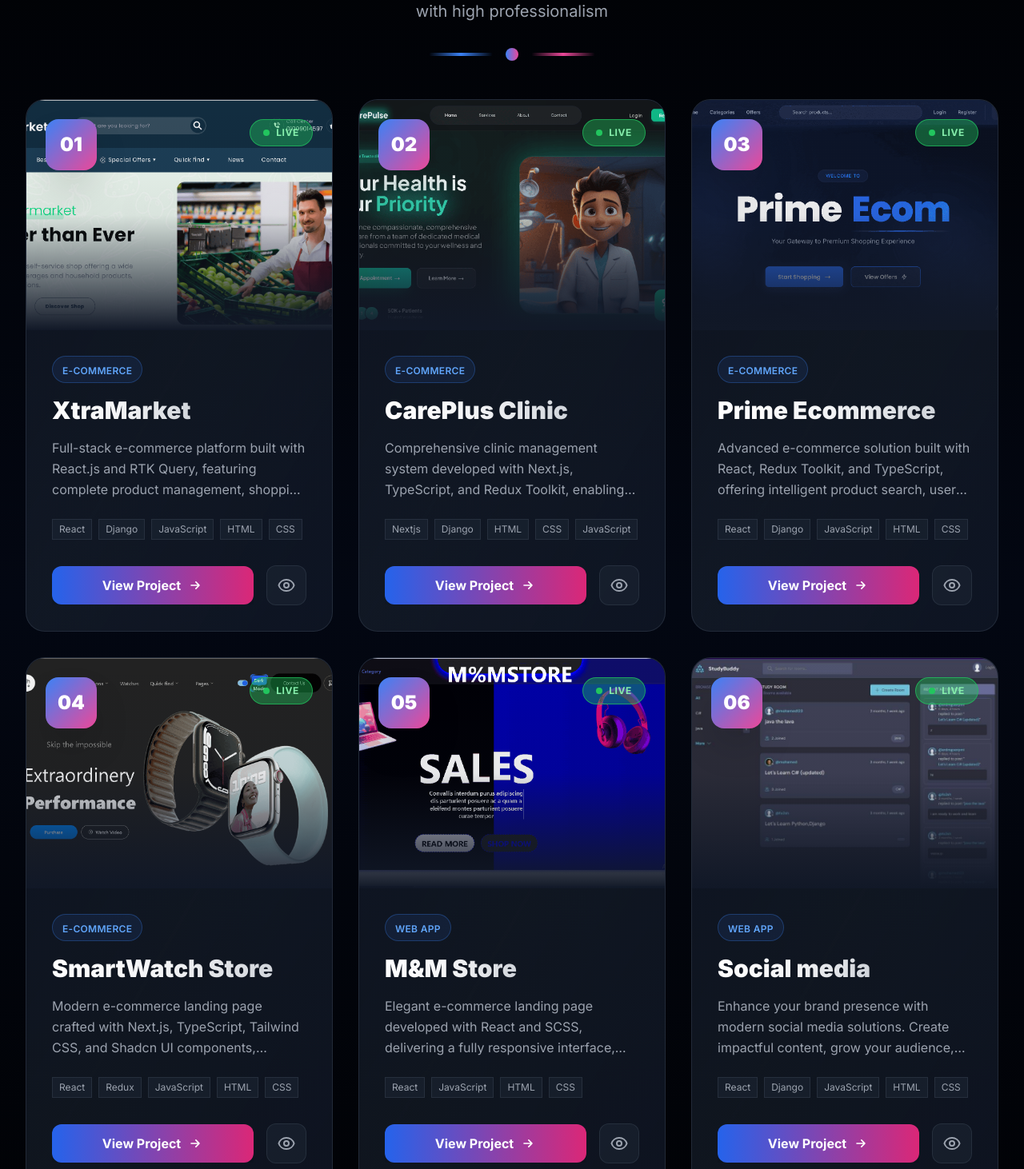
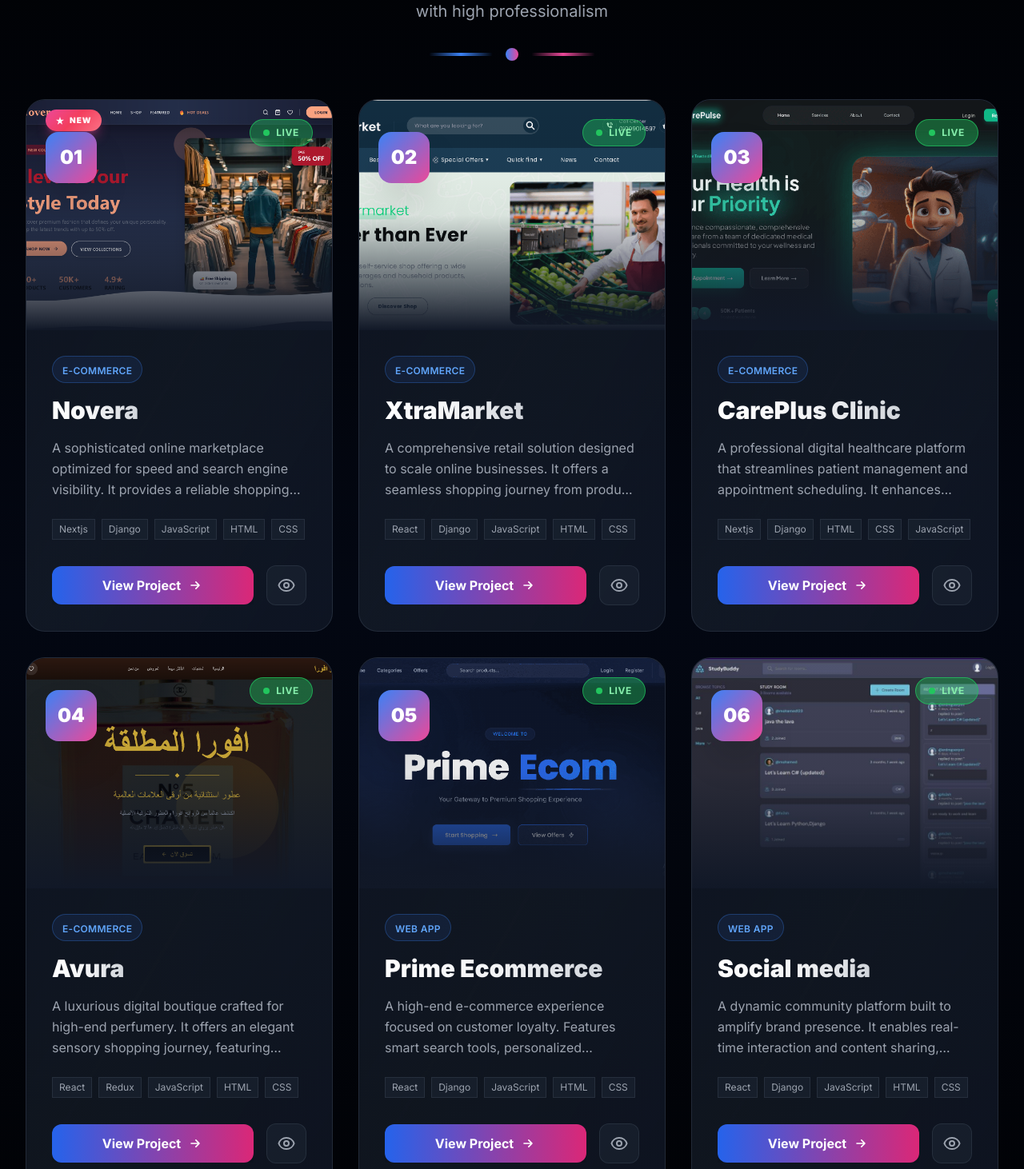
Before and after one commit to mahmou9d/NextProfile, a Next.js app: page / in a window 1280 px wide. Shown: the part 1348-2810 px from the top of the page at 80% size. Built offline with nearby package versions, Linux system fonts and the light colour scheme.

Commit message:
first commit

```diff
--- a/src/components/Card.tsx
+++ b/src/components/Card.tsx
@@ -28,13 +28,37 @@ const Card = ({ project, index }: CartProps) => {
             loading="lazy"
             priority={false}
           />
-
+          {index === 0 && (
+            <div
+              className={`absolute top-3 z-20 ${isArabic ? "right-6" : "left-6"}`}
+            >
+              <div
+                className="relative flex items-center gap-1.5 px-3 py-1.5 rounded-full overflow-hidden shadow-lg shadow-pink-500/40"
+                style={{
+                  background:
+                    "linear-gradient(135deg, #ec4899, #f43f5e, #fb7185)",
+                }}
+              >
+                <svg
+                  className="w-3 h-3 text-white relative z-10"
+                  style={{ animationDuration: "3s" }}
+                  viewBox="0 0 24 24"
+                  fill="currentColor"
+                >
+                  <path d="M12 2l2.4 7.4H22l-6.2 4.5 2.4 7.4L12 17l-6.2 4.3 2.4-7.4L2 9.4h7.6z" />
+                </svg>
+                <span className="text-white text-[10px] font-black uppercase tracking-widest relative z-10">
+                  {isArabic ? "جديد" : "New"}
+                </span>
+              </div>
+            </div>
+          )}
           {/* Image Overlay */}
           <div className="absolute inset-0 bg-gradient-to-t from-gray-900 via-gray-900/10 to-transparent" />
 
           {/* Project Number Badge */}
           <div
-            className={`absolute top-6 z-20 ${isArabic ? "right-6" : "left-6"}`}
+            className={`absolute top-10 z-20 ${isArabic ? "right-6" : "left-6"}`}
           >
             <div className="relative">
               <div className="relative w-16 h-16 rounded-2xl bg-gradient-to-br from-blue-500 to-pink-500 flex items-center justify-center text-white font-black text-2xl shadow-2xl">
--- a/src/data/index.ts
+++ b/src/data/index.ts
@@ -65,10 +65,23 @@ export const gridItems = [
 export const projects = [
   {
     id: 1,
-    title: { EN: "XtraMarket", AR: "إكسترا ماركت" },
+    title: { EN: "Novera", AR: "Novera" },
     description: {
-      EN: "Full-stack e-commerce platform built with React.js and RTK Query, featuring complete product management, shopping cart, wishlist, secure checkout flow, and admin dashboard powered by a real backend API.",
-      AR: "منصة تجارة إلكترونية متكاملة مبنية بـ React.js و RTK Query، تتضمن إدارة المنتجات، سلة التسوق، قائمة الرغبات، عملية دفع آمنة، ولوحة تحكم إدارية مدعومة بـ API حقيقي.",
+      EN: "A sophisticated online marketplace optimized for speed and search engine visibility. It provides a reliable shopping environment with advanced cart management and a professional interface for modern brands.",
+      AR: "سوق إلكتروني متطور مُحسن للسرعة وظهور محركات البحث. يوفر بيئة تسوق موثوقة مع إدارة متقدمة لسلة التسوق وواجهة احترافية تناسب العلامات التجارية الحديثة.",
+    },
+    img: "/Screenshot 2025-11-28 001559.png",
+    link: "https://novera-tau.vercel.app/",
+    imgClassName: "w-full h-full object-cover rounded-3xl",
+    titleClassName: "text-3xl font-extrabold mb-2",
+    icons: ["Nextjs", "Django", "JavaScript", "HTML", "CSS"],
+  },
+  {
+    id: 2,
+    title: { EN: "XtraMarket", AR: "XtraMarket" },
+    description: {
+      EN: "A comprehensive retail solution designed to scale online businesses. It offers a seamless shopping journey from product discovery to secure checkout, featuring a robust management dashboard for full business control.",
+      AR: "حل تجاري متكامل مصمم لنمو الشركات عبر الإنترنت. يوفر تجربة تسوق سلسة تبدأ من استعراض المنتجات وحتى الدفع الآمن، مع لوحة تحكم قوية للإدارة الكاملة للنشاط التجاري.",
     },
     img: "/Screenshot 2025-11-28 001333.png",
     link: "https://vegecommerce2-2.vercel.app/",
@@ -77,11 +90,11 @@ export const projects = [
     icons: ["React", "Django", "JavaScript", "HTML", "CSS"],
   },
   {
-    id: 2,
-    title: { EN: "CarePlus Clinic", AR: "عيادة كير بلس" },
+    id: 3,
+    title: { EN: "CarePlus Clinic", AR: "CarePlus Clinic" },
     description: {
-      EN: "Comprehensive clinic management system developed with Next.js, TypeScript, and Redux Toolkit, enabling seamless appointment scheduling, patient profile management, and efficient healthcare workflow automation.",
-      AR: "نظام إدارة عيادات شامل مطور بـ Next.js و TypeScript و Redux Toolkit، يتيح جدولة المواعيد بسهولة، إدارة ملفات المرضى، وأتمتة سير العمل الطبي بكفاءة.",
+      EN: "A professional digital healthcare platform that streamlines patient management and appointment scheduling. It enhances clinic efficiency by automating daily workflows and organizing patient records securely.",
+      AR: "منصة رعاية صحية رقمية احترافية تعمل على تبسيط إدارة المرضى وجدولة المواعيد. تزيد من كفاءة العيادة من خلال أتمتة سير العمل اليومي وتنظيم سجلات المرضى بشكل آمن.",
     },
     img: "/Screenshot 2025-11-06 110958.png",
     link: "https://patient-pi.vercel.app/",
@@ -89,12 +102,24 @@ export const projects = [
     titleClassName: "text-3xl font-extrabold mb-2",
     icons: ["Nextjs", "Django", "HTML", "CSS", "JavaScript"],
   },
-  {
-    id: 3,
-    title: { EN: "Prime Ecommerce", AR: "برايم للتجارة الإلكترونية" },
+    {
+    id: 4,
+    title: { EN: "Avura", AR: "افورا" },
     description: {
-      EN: "Advanced e-commerce solution built with React, Redux Toolkit, and TypeScript, offering intelligent product search, user authentication, dynamic cart management, personalized wishlist, and promotional discount system.",
-      AR: "حل تجارة إلكترونية متقدم مبني بـ React و Redux Toolkit و TypeScript، يوفر بحث ذكي عن المنتجات، مصادقة المستخدمين، إدارة ديناميكية للسلة، قائمة رغبات مخصصة، ونظام خصومات ترويجية.",
+      EN: "A luxurious digital boutique crafted for high-end perfumery. It offers an elegant sensory shopping journey, featuring sophisticated fragrance discovery tools, curated collections, and a seamless, secure checkout for a premium customer experience.",
+      AR: "بوتيك رقمي فاخر مصمم خصيصاً لعالم العطور الراقية. يوفر رحلة تسوق أنيقة تعتمد على استكشاف الروائح المميزة، مجموعات مختارة بعناية، وعملية دفع سلسة وآمنة تضمن تجربة استثنائية للعملاء.",
+    },
+    img: "/Screenshot 2025-11-30 111521.png",
+    link: "https://avura-orpin.vercel.app/",
+    imgClassName: "w-full h-full object-cover rounded-3xl",
+    titleClassName: "text-3xl font-extrabold mb-2",
+    icons: ["React", "Redux", "JavaScript", "HTML", "CSS"],
+  },{
+    id: 5,
+    title: { EN: "Prime Ecommerce", AR: "Prime Ecommerce" },
+    description: {
+      EN: "A high-end e-commerce experience focused on customer loyalty. Features smart search tools, personalized wishlists, and an advanced discount system designed to drive repeat sales and user engagement.",
+      AR: "تجربة تجارة إلكترونية راقية تركز على ولاء العملاء. تتميز بأدوات بحث ذكية، قوائم رغبات مخصصة، ونظام خصومات متطور مصمم لزيادة المبيعات المتكررة وتفاعل المستخدمين.",
     },
     img: "/Screenshot 2026-01-03 231730.png",
     link: "https://prime-ecommerce-rho.vercel.app/",
@@ -102,38 +127,14 @@ export const projects = [
     titleClassName: "text-3xl font-extrabold mb-2",
     icons: ["React", "Django", "JavaScript", "HTML", "CSS"],
   },
-  {
-    id: 4,
-    title: { EN: "SmartWatch Store", AR: "متجر سمارت ووتش" },
-    description: {
-      EN: "Modern e-commerce landing page crafted with Next.js, TypeScript, Tailwind CSS, and Shadcn UI components, featuring a responsive design, dynamic shopping experience, and integrated Stripe payment processing.",
-      AR: "صفحة هبوط عصرية للتجارة الإلكترونية مصممة بـ Next.js و TypeScript و Tailwind CSS ومكونات Shadcn UI، تتميز بتصميم متجاوب، تجربة تسوق ديناميكية، ومعالجة دفع متكاملة عبر Stripe.",
-    },
-    img: "/Screenshot 2025-11-30 111521.png",
-    link: "https://poetic-truffle-8702f4.netlify.app/",
-    imgClassName: "w-full h-full object-cover rounded-3xl",
-    titleClassName: "text-3xl font-extrabold mb-2",
-    icons: ["React", "Redux", "JavaScript", "HTML", "CSS"],
-  },
-  {
-    id: 5,
-    title: { EN: "M&M Store", AR: "متجر إم آند إم" },
-    description: {
-      EN: "Elegant e-commerce landing page developed with React and SCSS, delivering a fully responsive interface, interactive shopping cart functionality, and persistent data storage using localStorage technology.",
-      AR: "صفحة هبوط أنيقة للتجارة الإلكترونية مطورة بـ React و SCSS، توفر واجهة متجاوبة بالكامل، وظيفة سلة تسوق تفاعلية، وتخزين دائم للبيانات باستخدام تقنية localStorage.",
-    },
-    img: "/Screenshot 2025-11-28 001559.png",
-    link: "https://benevolent-beignet-116c19.netlify.app/",
-    imgClassName: "w-full h-full object-cover rounded-3xl",
-    titleClassName: "text-3xl font-extrabold mb-2",
-    icons: ["React", "JavaScript", "HTML", "CSS"],
-  },
+
+
   {
     id: 6,
-    title: { EN: "Social media", AR: "وسائل التواصل الاجتماعي" },
+    title: { EN: "Social media", AR: "Social media" },
     description: {
-      EN: "Enhance your brand presence with modern social media solutions. Create impactful content, grow your audience, and stay connected effortlessly.",
-      AR: "عزّز حضور علامتك التجارية عبر وسائل التواصل الاجتماعي. اصنع محتوى مؤثرًا، ونمِّ جمهورك، وابقَ على تواصل بسهولة.",
+      EN: "A dynamic community platform built to amplify brand presence. It enables real-time interaction and content sharing, helping businesses grow their audience and maintain strong customer relationships.",
+      AR: "منصة مجتمعية ديناميكية مصممة لتعزيز حضور العلامة التجارية. تتيح التفاعل الفوري ومشاركة المحتوى، مما يساعد الشركات على تنمية جمهورها والحفاظ على علاقات قوية مع العملاء.",
     },
     img: "/WhatsApp Image 2025-11-30 at 11.02.28_21d94493.jpg",
     // iconLists: ["/next.svg", "/tail.svg", "/ts.svg", "/stream.svg", "/c.svg"],
```
Also changed, not shown: public/Screenshot 2025-11-28 001559.png, public/Screenshot 2025-11-30 111521.png.
